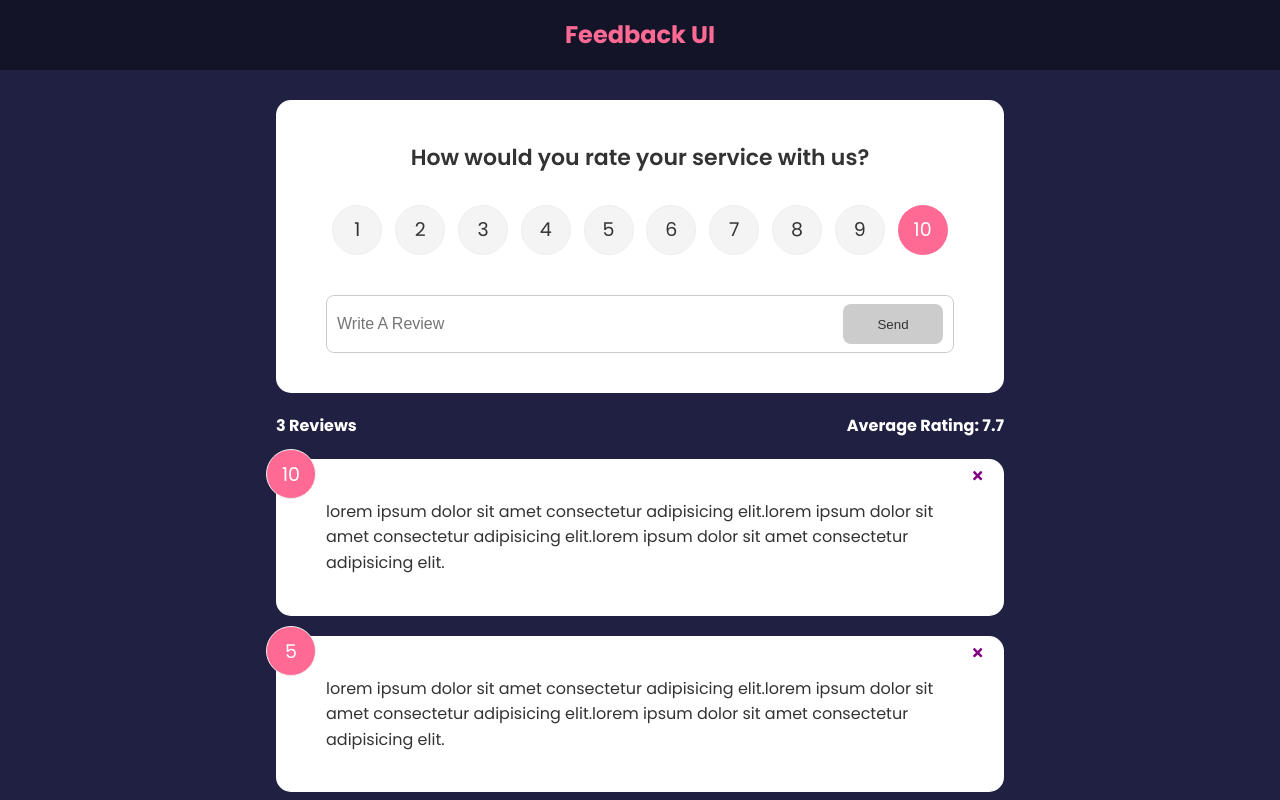
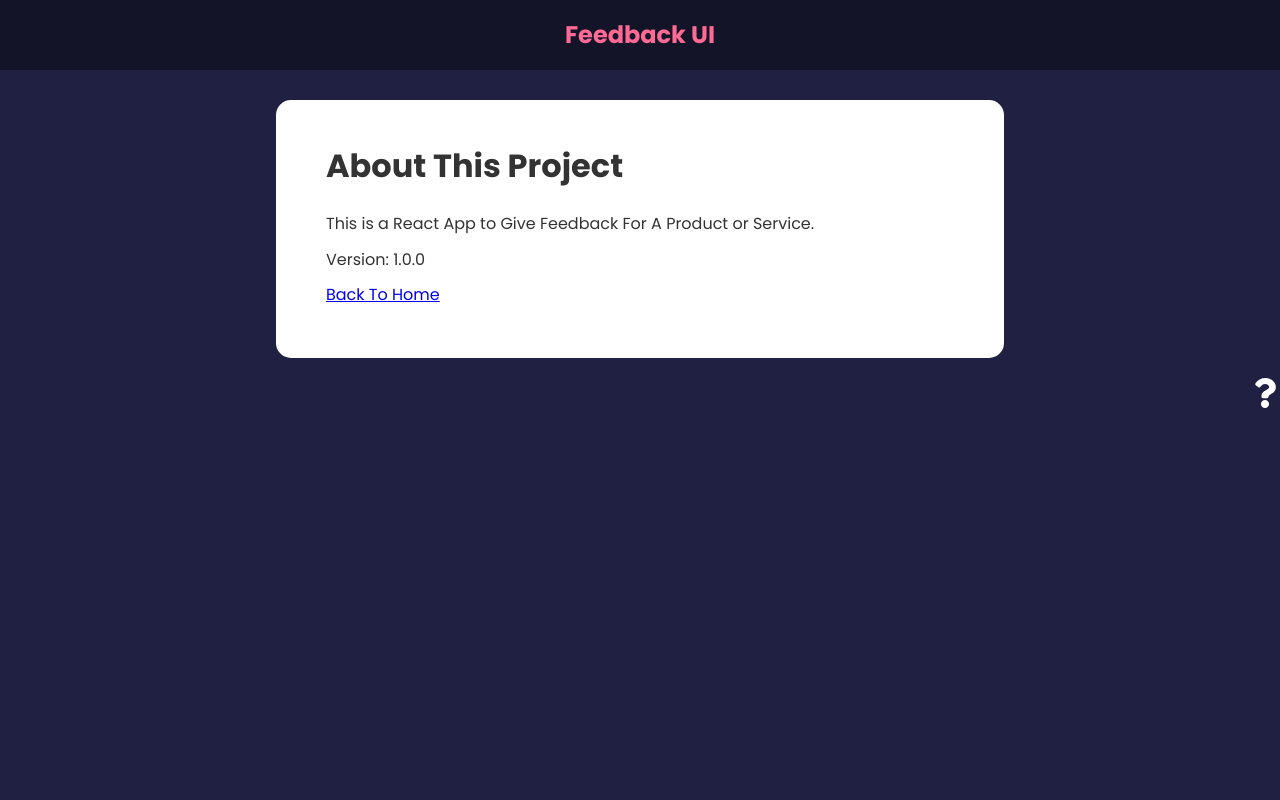
Before and after one commit to PurityGwaro/FeedbackUI, a React (Create React App) app: page /about in a window 1280 px wide. Shown: the top 800 px of the page. Built offline with nearby package versions, Linux system fonts and the light colour scheme.

Commit message:
about page and navigation

```diff
--- a/package.json
+++ b/package.json
@@ -10,6 +10,7 @@
     "react": "^18.2.0",
     "react-dom": "^18.2.0",
     "react-icons": "^4.7.1",
+    "react-router-dom": "^6.4.4",
     "react-scripts": "5.0.1",
     "uuid": "^9.0.0",
     "web-vitals": "^2.1.4"
--- a/src/App.js
+++ b/src/App.js
@@ -1,10 +1,13 @@
 import { useState } from "react"
 import {v4 as uuidv4} from 'uuid'
+import { BrowserRouter as Router, Routes, Route } from "react-router-dom"
 import FeedbackForm from "./components/FeedbackForm"
 import FeedbackList from "./components/FeedbackList"
 import FeedbackStats from "./components/FeedbackStats"
 import Header from "./components/Header"
 import { FeedbackData } from "./data/FeedbackData"
+import AboutPage from "./pages/AboutPage"
+import AboutIconLink from "./components/AboutIconLink"
 
 
 export default function App() {
@@ -22,15 +25,29 @@
   }
 
   return (
-    <>
+    <Router>
     <Header/>
     <div className="container">
+    <Routes>
+     <Route exact path="/"
+     element={
+      <>
       <FeedbackForm handleAdd={addFeedback}/>
       <FeedbackStats feedback={feedback}/>
       <FeedbackList
       handleDelete={deleteFeedback}
       feedback={feedback}/>
+      </>
+     }
+     >
+
+     </Route>
+
+      <Route exact path="/about" element={<AboutPage/>}/>
+      </Routes>
+
     </div>
-    </>
+    <AboutIconLink/>
+    </Router>
   )
 }
--- /dev/null
+++ b/src/components/AboutIconLink.jsx
@@ -0,0 +1,13 @@
+import React from 'react'
+import { FaQuestion } from 'react-icons/fa'
+import { Link } from 'react-router-dom'
+
+export default function AboutIconLink() {
+  return (
+    <div className='about-link'>
+        <Link to='/about'>
+        <FaQuestion size={30}/>
+        </Link>
+    </div>
+  )
+}
--- a/src/components/Header.jsx
+++ b/src/components/Header.jsx
@@ -1,4 +1,5 @@
 import PropTypes from 'prop-types'
+import { Link } from 'react-router-dom'
 
 function Header({text,bgColor,textColor}) {
   const headerStyles = {
@@ -8,7 +9,9 @@
   return (
     <header style={headerStyles}>
       <div className="container">
+        <Link to='/' style={{textDecoration:"none",color:"#ff6a95"}}>
         <h2>{text}</h2>
+        </Link>
       </div>
     </header>
   )
--- /dev/null
+++ b/src/pages/AboutPage.jsx
@@ -0,0 +1,20 @@
+import React from 'react'
+import { Link } from 'react-router-dom';
+import Card from './../components/shared/Card';
+
+function AboutPage() {
+  return (
+    <Card>
+        <div className="about">
+            <h1>About This Project</h1>
+            <p>This is a React App to Give Feedback For A Product or Service.</p>
+            <p>Version: 1.0.0</p>
+
+            <p>
+                <Link to='/'>Back To Home</Link>
+            </p>
+        </div>
+    </Card>)
+}
+
+export default AboutPage
```
Also changed, not shown: 1 other file (tests, documents, lock files or other folders).
